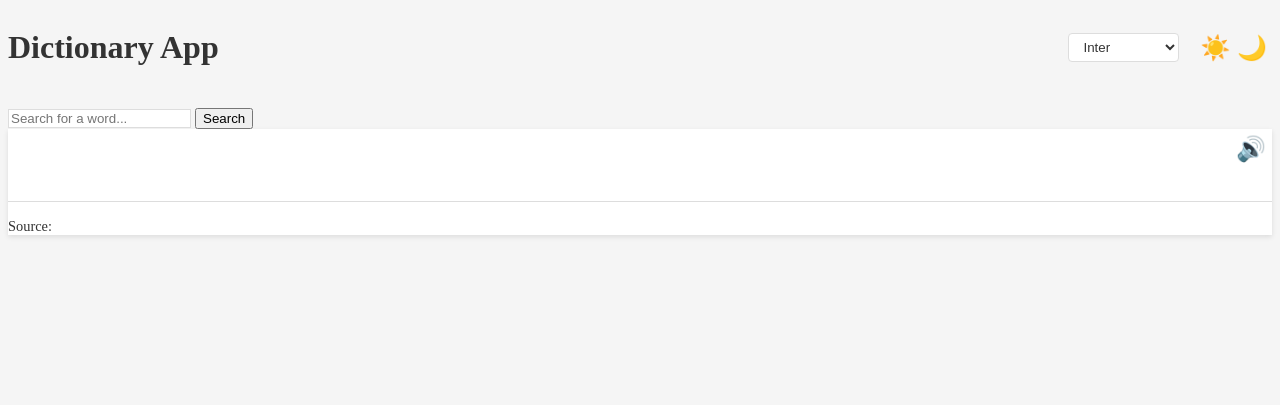
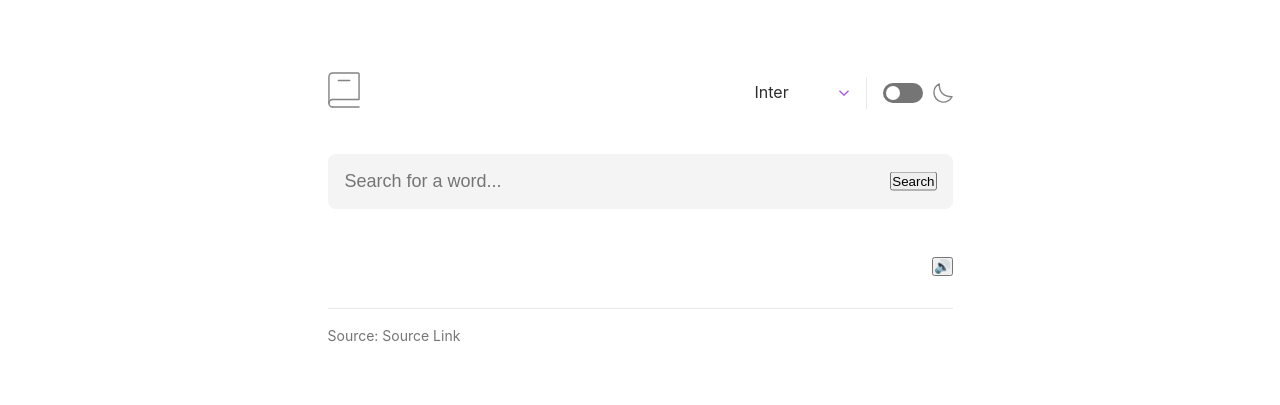
Before and after one commit to Quaye-David/frontend-Specialization_Labs, a plain HTML site: page Labs Solutions/Week 2.2.1/index.html in a window 1280 px wide. Drawn offline with Linux system fonts and the light colour scheme; a web font is replaced by a local one.

Commit message:
Refactor theme management and update HTML structure for improved accessibility and styling

```diff
--- a/Labs Solutions/Week 2.2.1/index.html
+++ b/Labs Solutions/Week 2.2.1/index.html
@@ -1,46 +1,78 @@
 <!DOCTYPE html>
 <html lang="en">
   <head>
-    <meta charset="UTF-8">
-    <meta name="viewport" content="width=device-width, initial-scale=1.0">
+    <meta charset="UTF-8" />
+    <meta name="viewport" content="width=device-width, initial-scale=1.0" />
     <title>Dictionary App</title>
-    <link rel="stylesheet" href="styles.css">
+    <link rel="stylesheet" href="styles.css" />
   </head>
   <body>
     <header class="header">
-            <div class="header-top">
-                <h1>Dictionary App</h1>
-                <div class="header-controls">
-                    <select id="font-selector" class="font-selector">
+      <nav class="nav">
+        <div class="nav__logo">
+          <img
+            class="nav__logo-image"
+            src="./assets/images/logo.svg"
+            alt="Dictionary logo" />
+        </div>
+        <div class="nav__controls">
+          <div class="font-selector">
+            <select class="font-selector__select" id="font-selector">
               <option value="Inter">Inter</option>
               <option value="Lora">Lora</option>
               <option value="Inconsolata">Inconsolata</option>
             </select>
-                    <button id="theme-toggle" class="theme-toggle">
-                        <span class="light-icon">☀️</span>
-                        <span class="dark-icon">🌙</span>
+            <img
+              class="font-selector__icon"
+              src="./assets/images/icon-arrow-down.svg"
+              alt="Select font" />
+          </div>
+          <span class="nav__divider"></span>
+          <div class="theme-toggle">
+            <button class="theme-toggle__button" id="theme-toggle">
+              <span class="theme-toggle__indicator"></span>
+            </button>
+            <img
+            class="theme-toggle__icon"
+            src="./assets/images/icon-moon.svg"
+            alt="Toggle theme" />
+          </div>
+        </div>
+      </nav>
+    </header>
+
+    <main class="main">
+      <div class="search">
+        <div class="search__container">
+          <input
+            type="text"
+            class="search__input"
+            id="search-input"
+            placeholder="Search for a word..." />
+          <button class="search__button" id="search-btn">Search</button>
+        </div>
+      </div>
+
+      <div class="word word--hidden" id="result-container">
+        <div class="word__header">
+          <h2 class="word__title" id="word"></h2>
+          <div class="word__phonetic">
+            <span class="word__phonetic-text" id="phonetic-text"></span>
+            <button class="word__audio-button" id="play-audio">
+              <span class="word__audio-icon">🔊</span>
             </button>
           </div>
         </div>
-            <div class="search-box">
-                <input type="text" id="search-input" placeholder="Search for a word...">
-                <button id="search-btn">Search</button>
-            </div>
 
-        </header>
-        <main id="result-container">
-            <div class="word-details hidden">
-                <div class="word-header">
-                    <h2 id="word"></h2>
-                    <div class="phonetic">
-                        <span id="phonetic-text"></span>
-                        <button id="play-audio" class="play-button">🔊</button>
-                    </div>
-                </div>
-                <div class="meanings" id="meanings"></div>
-                <div class="source-link">
-                    <span>Source:</span>
-                    <a id="source-url" target="_blank" rel="noopener noreferrer"></a>
+        <div class="word__meanings" id="meanings"></div>
+
+        <div class="word__source">
+          <span class="word__source-label">Source:</span>
+          <a
+            class="word__source-link"
+            id="source-url"
+            target="_blank"
+            rel="noopener noreferrer">Source Link</a>
         </div>
       </div>
     </main>
--- a/Labs Solutions/Week 2.2.1/modules/api.service.js
+++ b/Labs Solutions/Week 2.2.1/modules/api.service.js
@@ -1,4 +1,3 @@
-// api.service.js
 const API_BASE_URL = 'https://api.dictionaryapi.dev/api/v2/entries/en';
 
 export async function fetchWord(word) {
--- a/Labs Solutions/Week 2.2.1/modules/theme.service.js
+++ b/Labs Solutions/Week 2.2.1/modules/theme.service.js
@@ -1,21 +1,26 @@
+// theme.service.js
 export class ThemeService {
     constructor() {
         this.themeToggle = document.getElementById('theme-toggle');
+        this.themeIndicator = document.querySelector('.theme-toggle__indicator');
         this.currentTheme = localStorage.getItem('theme') || 'light';
         this.initialize();
     }
 
     initialize() {
-        // Set initial theme
         document.body.setAttribute('data-theme', this.currentTheme);
+        if (this.currentTheme === 'dark') {
+            this.themeIndicator.style.transform = 'translateX(20px)';
+        }
 
-        // Setup event listener
         this.themeToggle.addEventListener('click', () => this.toggleTheme());
     }
 
     toggleTheme() {
         this.currentTheme = this.currentTheme === 'light' ? 'dark' : 'light';
         document.body.setAttribute('data-theme', this.currentTheme);
+        this.themeIndicator.style.transform =
+            this.currentTheme === 'dark' ? 'translateX(20px)' : 'translateX(0)';
         localStorage.setItem('theme', this.currentTheme);
     }
 }
--- a/Labs Solutions/Week 2.2.1/script.js
+++ b/Labs Solutions/Week 2.2.1/script.js
@@ -1,73 +1,21 @@
-// State management
-const state = {
-    currentWord: null
-};
+// Update script.js
+import { DOMService } from "./modules/dom.service.js";
+import { EventsService } from "./modules/events.service.js";
+import { ThemeService } from "./modules/theme.service.js";
+import { FontService } from "./modules/font.service.js";
+import { state } from "./modules/state.js";
 
-// DOM elements
-const searchInput = document.getElementById('search-input');
-const searchBtn = document.getElementById('search-btn');
-const resultContainer = document.querySelector('.word-details');
+class DictionaryApp {
+  constructor() {
+    this.domService = new DOMService();
+    this.eventsService = new EventsService(this.domService);
+    this.themeService = new ThemeService();
+    this.fontService = new FontService();
 
-// Mock API function (replace with actual API call)
-async function fetchWordDefinition(word) {
-    // Simulating API call with the provided data
-    const mockData = [
-        // Your provided JSON data here
-    ];
-    return mockData.find(item => item.word.toLowerCase() === word.toLowerCase());
+    state.subscribe((wordData) => {
+      this.domService.renderWord(wordData);
+    });
+  }
 }
 
-// Render functions
-function renderWord(data) {
-    if (!data) {
-        resultContainer.classList.add('hidden');
-        return;
-    }
-
-    document.getElementById('word').textContent = data.word;
-    document.getElementById('phonetic-text').textContent = data.phonetic || '';
-
-    // Set audio if available
-    const audioElement = document.getElementById('pronunciation');
-    const audioSource = data.phonetics.find(p => p.audio)?.audio;
-    if (audioSource) {
-        audioElement.src = audioSource;
-        audioElement.style.display = 'block';
-    } else {
-        audioElement.style.display = 'none';
-    }
-
-    document.getElementById('origin').textContent = data.origin;
-
-    // Render meanings
-    const meaningsContainer = document.getElementById('meanings');
-    meaningsContainer.innerHTML = data.meanings.map(meaning => `
-        <div class="meaning">
-            <h3 class="part-of-speech">${meaning.partOfSpeech}</h3>
-            ${meaning.definitions.map(def => `
-                <div class="definition">
-                    <p>${def.definition}</p>
-                    ${def.example ? `<p class="example">Example: "${def.example}"</p>` : ''}
-                </div>
-            `).join('')}
-        </div>
-    `).join('');
-
-    resultContainer.classList.remove('hidden');
-}
-
-// Event handlers
-searchBtn.addEventListener('click', async () => {
-    const word = searchInput.value.trim();
-    if (!word) return;
-
-    const definition = await fetchWordDefinition(word);
-    state.currentWord = definition;
-    renderWord(definition);
-});
-
-searchInput.addEventListener('keypress', (e) => {
-    if (e.key === 'Enter') {
-        searchBtn.click();
-    }
-});
+const app = new DictionaryApp();
--- a/Labs Solutions/Week 2.2.1/styles.css
+++ b/Labs Solutions/Week 2.2.1/styles.css
@@ -28,143 +28,256 @@
   font-style: normal, italic;
 }
 
+* {
+  margin: 0;
+  padding: 0;
+  box-sizing: border-box;
+}
+
 :root {
   /* Light theme variables */
-    --bg-color: #f5f5f5;
-    --text-color: #333;
-    --card-bg: #ffffff;
-    --shadow-color: rgba(0,0,0,0.1);
-    --button-bg: #4CAF50;
-    --button-text: #ffffff;
-    --input-bg: #ffffff;
-    --border-color: #ddd;
+  --background-color: #ffffff;
+  --text-color: #2d2d2d;
+  --accent-color: #a445ed;
+  --search-color: #f4f4f4;
+  --secondary-color: #e9e9e9;
+  --search-color: #f4f4f4;
+  --tertiary-color: #757575;
+  --warning-color: #ff5252;
+
+  /* Typography */
+  --fs-small: 0.875rem; /* 14px */
+  --fs-base: 1rem; /* 16px */
+  --fs-medium: 1.125rem; /* 18px */
+  --fs-large: 1.5rem; /* 24px */
+  --fs-xlarge: 2rem;
 }
 
 [data-theme="dark"] {
-    --bg-color: #1a1a1a;
+  --background-color: #050505;
   --text-color: #ffffff;
-    --card-bg: #2d2d2d;
-    --shadow-color: rgba(0,0,0,0.3);
-    --button-bg: #5cb85c;
-    --button-text: #ffffff;
-    --input-bg: #3d3d3d;
-    --border-color: #444;
 }
 
 body {
-    background-color: var(--bg-color);
+    font-family: var(--font-family, 'Inter');
+    font-size: var(--fs-base);
+    line-height: 1.5;
+    background-color: var(--background-color);
     color: var(--text-color);
+    padding: 1.5rem;
+    max-width: 100%;
   }
 
-.word-details {
-    background-color: var(--card-bg);
-    box-shadow: 0 2px 5px var(--shadow-color);
+  .header {
+    padding: 1rem 0;
   }
 
-.search-box input {
-    background-color: var(--input-bg);
-    color: var(--text-color);
-    border: 1px solid var(--border-color);
-}
-
-.theme-toggle {
-    background: none;
-    border: none;
-    cursor: pointer;
-    font-size: 1.5rem;
-    padding: 5px;
-}
-
-.header-top {
+  .nav {
     display: flex;
     justify-content: space-between;
     align-items: center;
-    margin-bottom: 20px;
   }
 
-[data-theme="dark"] .light-icon,
-[data-theme="light"] .dark-icon {
-    display: none;
+  .nav__logo-image {
+    width: 28px;
+    height: auto;
   }
 
-.header-controls {
+ /* Nav controls layout */
+.nav__controls {
   display: flex;
-    gap: 1rem;
+  align-items: center;
+  height: 100%;
+}
+
+.nav__divider {
+  width: 1px;
+  height: 2rem;
+  background-color: var(--secondary-color);
+  margin: 0 1rem;
+}
+
+/* Font selector styles */
+.font-selector {
+  position: relative;
+  width: 100px; /* Contain select width */
+}
+
+.font-selector__select {
+  appearance: none;
+  font-family: var(--font-family, 'Inter');
+  font-size: var(--fs-base);
+  border: none;
+  background: transparent;
+  color: var(--text-color);
+  cursor: pointer;
+  padding: 5px 20px 5px 5px; /* Right padding for arrow */
+  width: 100%;
+  outline: none; /* Remove focus outline */
+}
+
+/* Dropdown styling */
+.font-selector__select option {
+  font-family: var(--font-family, 'Inter');
+  background-color: var(--background-color);
+  color: var(--text-color);
+  padding: 10px;
+  min-width: 150px; /* Wider dropdown */
+}
+
+.font-selector__icon {
+  position: absolute;
+  right: 0;
+  top: 50%;
+  transform: translateY(-50%);
+  pointer-events: none;
+  width: 12px;
+  height: 6px;
+}
+
+/* Theme toggle styles */
+.theme-toggle {
+  display: flex;
   align-items: center;
 }
 
-.font-selector {
-    padding: 5px 10px;
-    border-radius: 4px;
-    background-color: var(--input-bg);
-    color: var(--text-color);
-    border: 1px solid var(--border-color);
+.theme-toggle__button {
+  position: relative;
+  width: 40px;
+  height: 20px;
+  border-radius: 10px;
+  background-color: var(--tertiary-color);
+  border: none;
+  cursor: pointer;
+  transition: background-color 0.3s;
 }
 
-.header-top {
+.theme-toggle__indicator {
+  position: absolute;
+  left: 3px;
+  top: 3px;
+  width: 14px;
+  height: 14px;
+  background-color: white;
+  border-radius: 50%;
+  transition: transform 0.3s;
+}
+
+.theme-toggle__icon {
+  width: 20px;
+  height: 20px;
+  margin-left: 10px;
+}
+
+/* Theme toggle state */
+[data-theme="dark"] .theme-toggle__indicator {
+  transform: translateX(20px);
+}
+
+[data-theme="dark"] .theme-toggle__button {
+    background-color: var(--accent-color);
+    }
+
+[data-theme="dark"] .theme-toggle__icon {
+    filter: brightness(0) saturate(100%) invert(34%) sepia(65%) saturate(1684%) hue-rotate(250deg) brightness(92%) contrast(102%);
+}
+
+  .search {
+    margin: 1.5rem 0;
+  }
+
+  .search__container {
+    position: relative;
+  }
+
+  .search__input {
+    width: 100%;
+    padding: 1rem;
+    background-color: var(--search-color);
+    border: 1px solid transparent;
+    border-radius: 0.5rem;
+    font-size: var(--fs-base);
+  }
+
+  .search__button {
+    position: absolute;
+    right: 1rem;
+    top: 50%;
+    transform: translateY(-50%);
+  }
+
+  /* Word result styles */
+  .word {
+    margin-top: 2rem;
+  }
+
+  .word__header {
     display: flex;
     justify-content: space-between;
-    align-items: center;
-    margin-bottom: 20px;
+    align-items: flex-start;
   }
 
-.word-header {
-    display: flex;
-    justify-content: space-between;
-    align-items: center;
-    margin-bottom: 1.5rem;
+  .word__title {
+    font-size: var(--fs-large);
+    margin-bottom: 0.5rem;
   }
 
-.phonetic {
+  .word__phonetic {
     display: flex;
     align-items: center;
     gap: 1rem;
   }
 
-.play-button {
-    background: none;
-    border: none;
-    cursor: pointer;
-    font-size: 1.5rem;
+  /* Tablet styles */
+  @media (min-width: 768px) {
+    body {
+      padding: 2.5rem;
     }
 
-.definitions-list {
-    list-style-type: disc;
-    padding-left: 1.5rem;
+    .word__title {
+      font-size: var(--fs-xlarge);
     }
 
-.definition {
-    margin-bottom: 1rem;
+    .search__input {
+      font-size: var(--fs-medium);
+    }
   }
 
-.example {
-    color: var(--text-secondary);
-    font-style: italic;
-    margin-top: 0.5rem;
+  /* Desktop styles */
+  @media (min-width: 1024px) {
+    body {
+      padding: 3.5rem;
+      max-width: 737px;
+      margin: 0 auto;
     }
 
-.source-link {
+    .nav__logo-image {
+      width: 32px;
+    }
+
+    .word {
+      margin-top: 3rem;
+    }
+  }
+
+  /* Meanings section */
+  .word__meanings {
+    margin-top: 2rem;
+  }
+
+  .meaning {
+    margin-bottom: 2rem;
+  }
+
+  .meaning:last-child {
+    margin-bottom: 0;
+  }
+
+  /* Source section */
+  .word__source {
     margin-top: 2rem;
     padding-top: 1rem;
-    border-top: 1px solid var(--border-color);
-    font-size: 0.9rem;
+    border-top: 1px solid var(--secondary-color);
+    font-size: var(--fs-small);
+    color: var(--tertiary-color);
   }
-
-.source-link a {
-    color: var(--text-secondary);
-    text-decoration: underline;
-}
-
-.synonyms {
-    margin-top: 0.5rem;
-    font-size: 0.9rem;
-}
-
-.synonyms-label {
-    color: var(--text-secondary);
-    margin-right: 0.5rem;
-}
-
-.synonyms-list {
-    color: var(--accent-color);
-}
```
Lines whose indentation alone changed are shown as unchanged.
